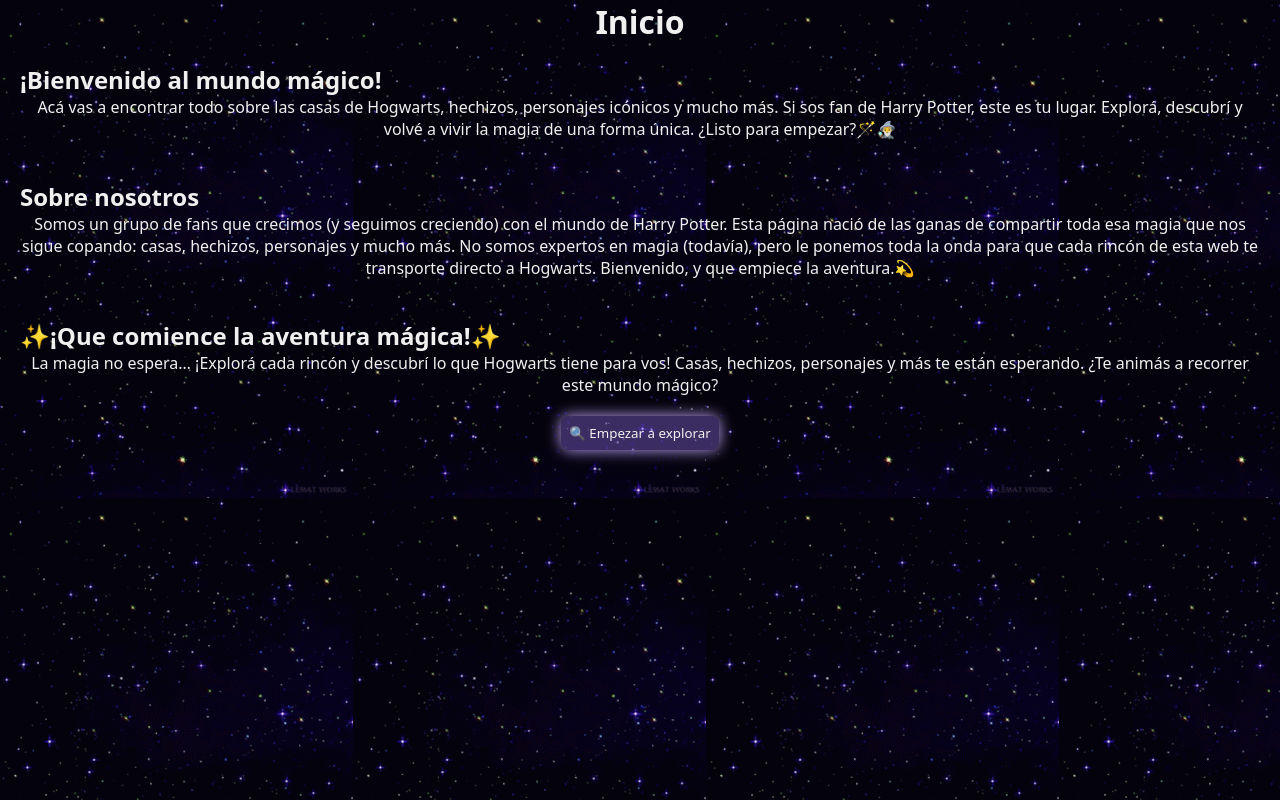
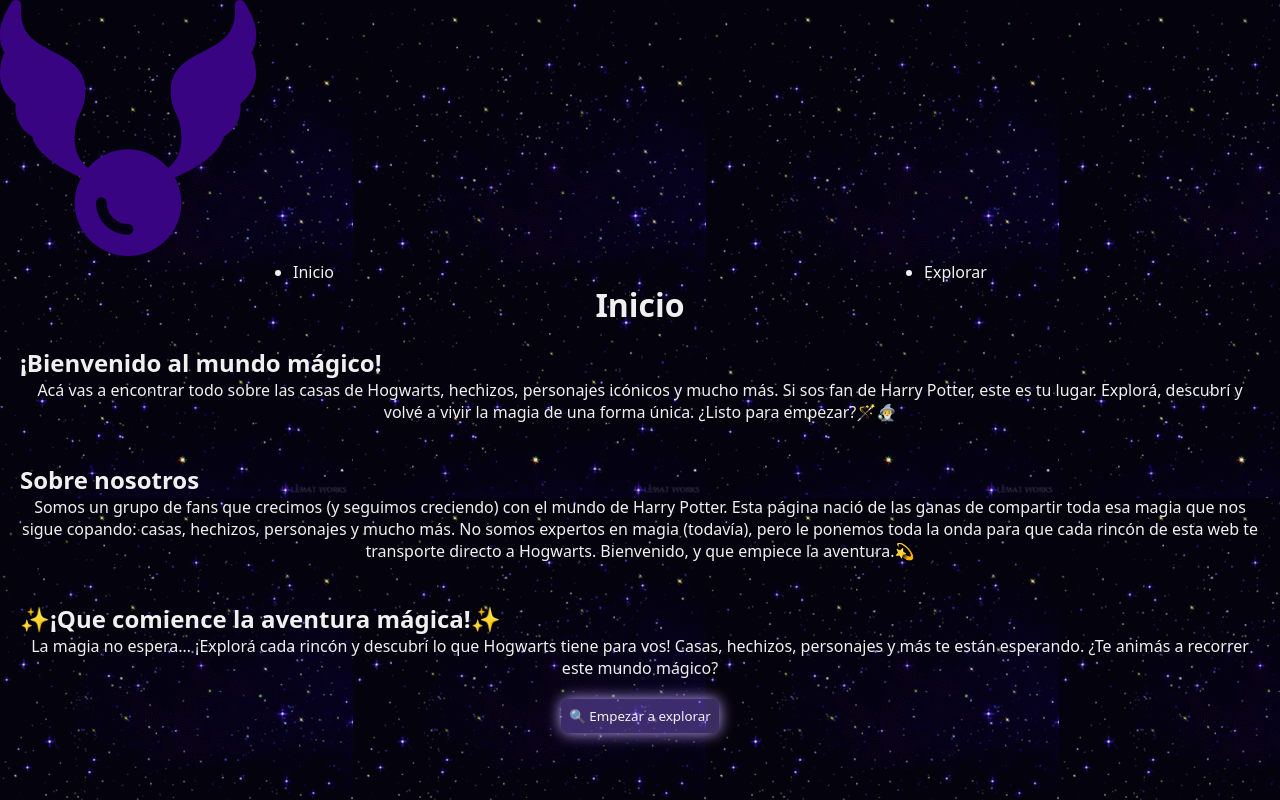
Before and after one commit to Delfi-Andrade/Muggfree, a website built with Vite: page index.html in a window 1280 px wide. Built offline with nearby package versions, Linux system fonts and the light colour scheme.

Commit message:
Pagina de inicio modificada

```diff
--- a/index.html
+++ b/index.html
@@ -7,6 +7,15 @@
     <title>Muggfree</title>
   </head>
   <body>
+    <header>
+      <nav>
+        <img class="icono" src="./public/IconMF.png" alt="Icono de la pagina">
+        <ul class="menu">
+          <li><a class="pagina" href="index.html">Inicio</a></li>
+          <li><a class="pagina" href="info.html" target="_blank">Explorar</a></li>
+        </ul>
+      </nav>
+    </header>
     <h1 class="tituloPrin">Inicio</h1>
     <section class="inicio">
       <h2 class="titulo">¡Bienvenido al mundo mágico!</h2>
--- a/src/style.css
+++ b/src/style.css
@@ -4,6 +4,23 @@
   padding: 0;
   font-family: system-ui, -apple-system, BlinkMacSystemFont;
   color: #f0f0f0;
+}
+header{
+  justify-content: space-between;
+}
+.icono{
+  width: 20%;
+}
+.menu {
+  display: flex;
+  margin-left: auto;
+  gap: 4px;
+  border: none;
+  justify-content: space-between;
+}
+
+.pagina {
+  text-decoration: none;
 }
 .tituloPrin {
   text-align: center;
```
